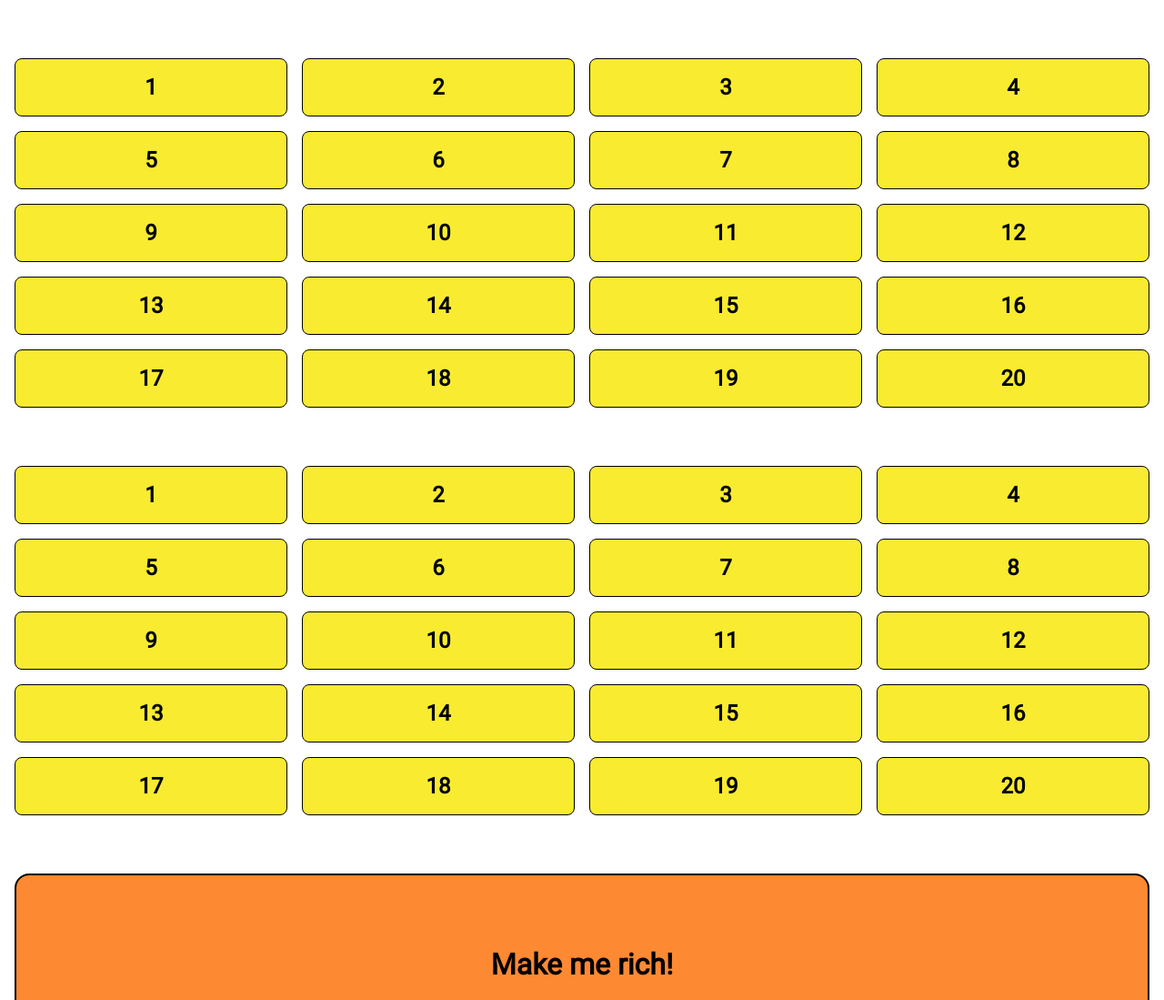
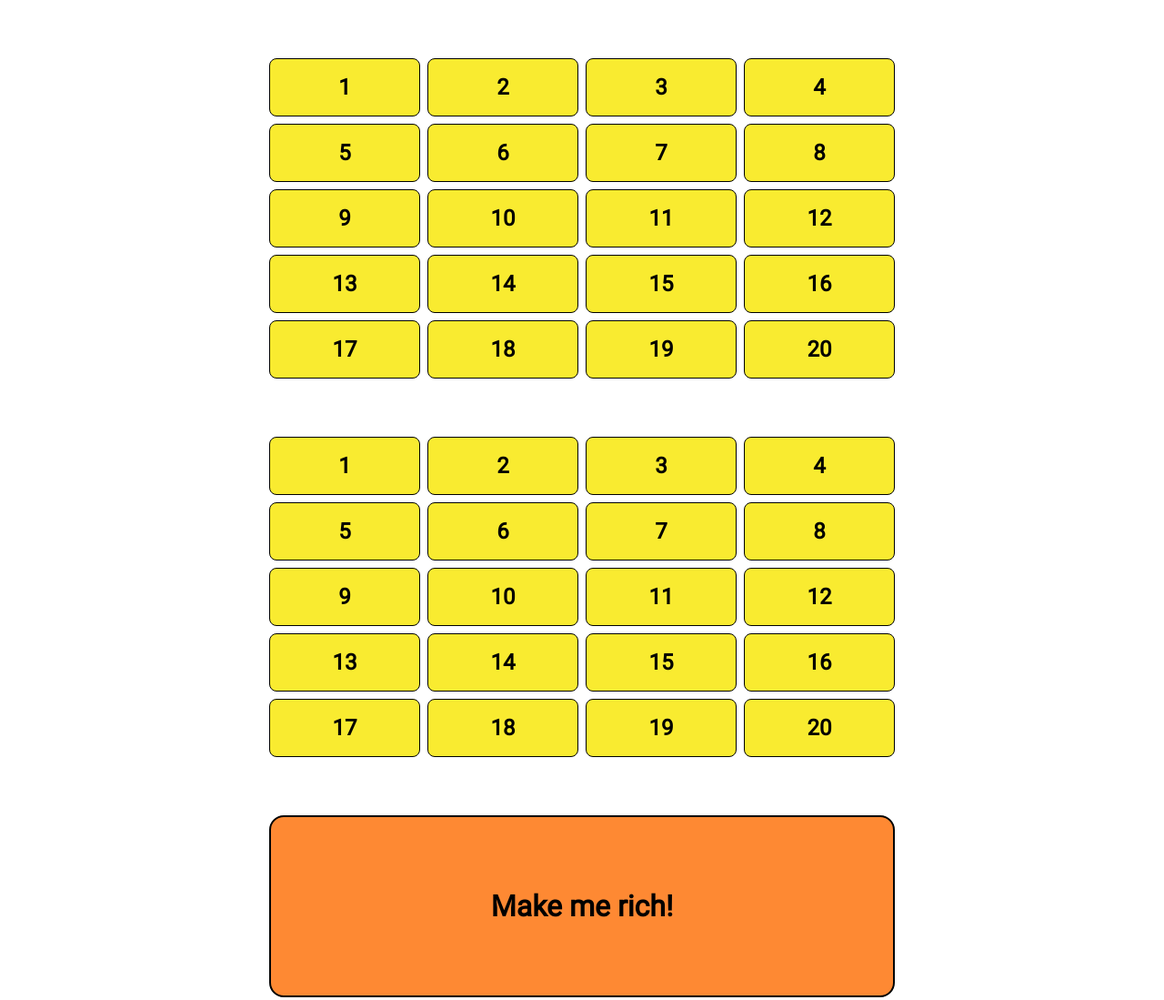
Before and after one commit to ak-eventhorizon/Lottery_Randomizer, a plain HTML site: page index.html in a window 1280 px wide. Shown: the top 1099 px of the page at 91% size. Drawn offline with Linux system fonts and the light colour scheme.

Commit message:
Update styles.css

```diff
--- a/styles/styles.css
+++ b/styles/styles.css
@@ -29,11 +29,16 @@
 	font-family: Roboto;
 }
 
+#app {
+	max-width: 90vmin;
+    margin: auto;
+}
+
 #set1, #set2 {
 	margin: 8vmin 2vmin;
 
 	display: grid;
-	gap: 2vmin;
+	gap: 1vmin;
     grid-template-columns: repeat(4, 1fr);
     grid-template-rows: repeat(5, 1fr);
 }
@@ -50,6 +55,10 @@
 	font-size: 1.5rem;
 	font-weight: bold;
 	background-color: var(--yellow);
+}
+
+.marked {
+	background-color: var(--orange);
 }
 
 #controls {
```
